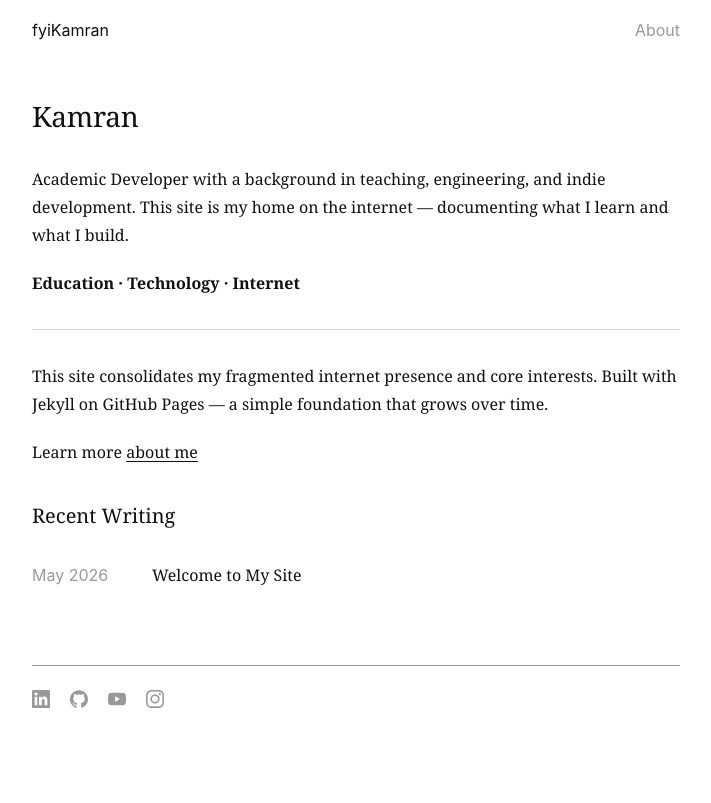
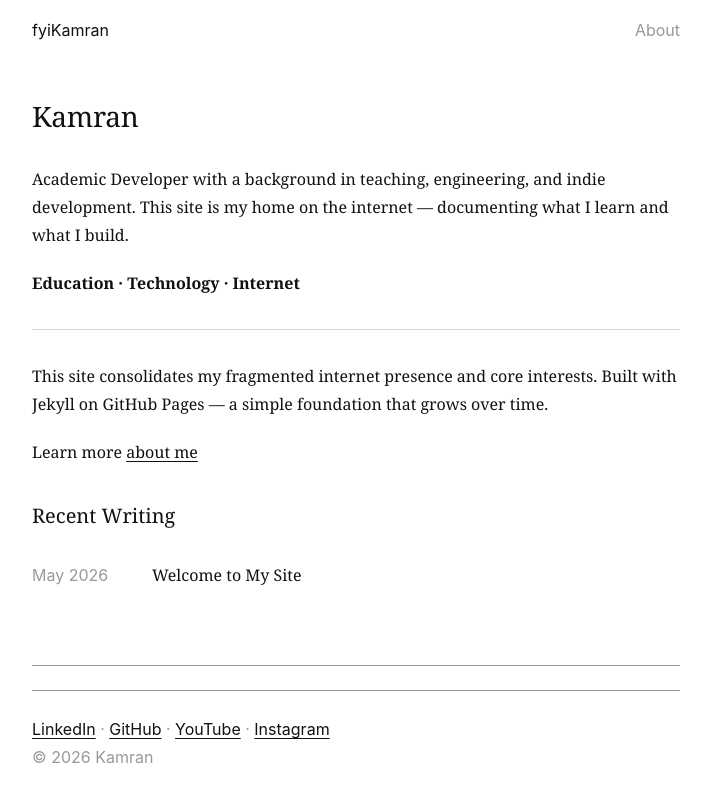
Before and after one commit to fyikamran/fyikamran.github.io, a Jekyll site: the page built from index.html, in a window 1280 px wide. Shown: the top 803 px of the page, without its empty margins (284-995 px from the left). Built offline with Jekyll 4.4.1, drawn with Linux system fonts in a browser that asks for light colours.

Commit message:
Update footer.html

```diff
--- a/_includes/footer.html
+++ b/_includes/footer.html
@@ -1,22 +1,6 @@
-<nav aria-label="Social media links">
- <a href="https://linkedin.com/in/fyikamran" target="_blank" rel="noopener noreferrer" aria-label="LinkedIn">
-   <svg viewBox="0 0 24 24" fill="currentColor" aria-hidden="true">
-     <path d="M20.447 20.452h-3.554v-5.569c0-1.328-.027-3.037-1.852-3.037-1.853 0-2.136 1.445-2.136 2.939v5.667H9.351V9h3.414v1.561h.046c.477-.9 1.637-1.85 3.37-1.85 3.601 0 4.267 2.37 4.267 5.455v6.286zM5.337 7.433a2.062 2.062 0 01-2.063-2.065 2.064 2.064 0 112.063 2.065zm1.782 13.019H3.555V9h3.564v11.452zM22.225 0H1.771C.792 0 0 .774 0 1.729v20.542C0 23.227.792 24 1.771 24h20.451C23.2 24 24 23.227 24 22.271V1.729C24 .774 23.2 0 22.222 0h.003z"/>
-   </svg>
- </a>
- <a href="https://github.com/fyikamran" target="_blank" rel="noopener noreferrer" aria-label="GitHub">
-   <svg viewBox="0 0 24 24" fill="currentColor" aria-hidden="true">
-     <path d="M12 .297c-6.63 0-12 5.373-12 12 0 5.303 3.438 9.8 8.205 11.385.6.113.82-.258.82-.577 0-.285-.01-1.04-.015-2.04-3.338.724-4.042-1.61-4.042-1.61C4.422 18.07 3.633 17.7 3.633 17.7c-1.087-.744.084-.729.084-.729 1.205.084 1.838 1.236 1.838 1.236 1.07 1.835 2.809 1.305 3.495.998.108-.776.417-1.305.76-1.605-2.665-.3-5.466-1.332-5.466-5.93 0-1.31.465-2.38 1.235-3.22-.135-.303-.54-1.523.105-3.176 0 0 1.005-.322 3.3 1.23.96-.267 1.98-.399 3-.405 1.02.006 2.04.138 3 .405 2.28-1.552 3.285-1.23 3.285-1.23.645 1.653.24 2.873.12 3.176.765.84 1.23 1.91 1.23 3.22 0 4.61-2.805 5.625-5.475 5.92.42.36.81 1.096.81 2.22 0 1.606-.015 2.896-.015 3.286 0 .315.21.69.825.57C20.565 22.092 24 17.592 24 12.297c0-6.627-5.373-12-12-12"/>
-   </svg>
- </a>
- <a href="https://youtube.com/@fyikamran" target="_blank" rel="noopener noreferrer" aria-label="YouTube">
-   <svg viewBox="0 0 24 24" fill="currentColor" aria-hidden="true">
-     <path d="M23.498 6.186a3.016 3.016 0 00-2.122-2.136C19.505 3.545 12 3.545 12 3.545s-7.505 0-9.377.505A3.017 3.017 0 00.502 6.186C0 8.07 0 12 0 12s0 3.93.502 5.814a3.016 3.016 0 002.122 2.136c1.871.505 9.376.505 9.376.505s7.505 0 9.377-.505a3.015 3.015 0 002.122-2.136C24 15.93 24 12 24 12s0-3.93-.502-5.814zM9.545 15.568V8.432L15.818 12l-6.273 3.568z"/>
-   </svg>
- </a>
- <a href="https://instagram.com/fyikamran" target="_blank" rel="noopener noreferrer" aria-label="Instagram">
-   <svg viewBox="0 0 24 24" fill="currentColor" aria-hidden="true">
-     <path d="M12 2.163c3.204 0 3.584.012 4.85.07 3.252.148 4.771 1.691 4.919 4.919.058 1.265.069 1.645.069 4.849 0 3.205-.012 3.584-.069 4.849-.149 3.225-1.664 4.771-4.919 4.919-1.266.058-1.644.07-4.85.07-3.204 0-3.584-.012-4.849-.07-3.26-.149-4.771-1.699-4.919-4.92-.058-1.265-.07-1.644-.07-4.849 0-3.204.013-3.583.07-4.849.149-3.227 1.664-4.771 4.919-4.919 1.266-.057 1.645-.069 4.849-.069zM12 0C8.741 0 8.333.014 7.053.072 2.695.272.273 2.69.073 7.052.014 8.333 0 8.741 0 12c0 3.259.014 3.668.072 4.948.2 4.358 2.618 6.78 6.98 6.98C8.333 23.986 8.741 24 12 24c3.259 0 3.668-.014 4.948-.072 4.354-.2 6.782-2.618 6.979-6.98.059-1.28.073-1.689.073-4.948 0-3.259-.014-3.667-.072-4.947-.196-4.354-2.617-6.78-6.979-6.98C15.668.014 15.259 0 12 0zm0 5.838a6.162 6.162 0 100 12.324 6.162 6.162 0 000-12.324zM12 16a4 4 0 110-8 4 4 0 010 8zm6.406-11.845a1.44 1.44 0 100 2.881 1.44 1.44 0 000-2.881z"/>
-   </svg>
- </a>
-</nav>
+<footer class="site-footer">
+  <p>
+    {% for profile in site.profiles %}<a href="{{ profile.url }}" rel="me">{{ profile.name }}</a>{% unless forloop.last %} · {% endunless %}{% endfor %}
+  </p>
+  <p>© {{ 'now' | date: "%Y" }} Kamran</p>
+</footer>
```
